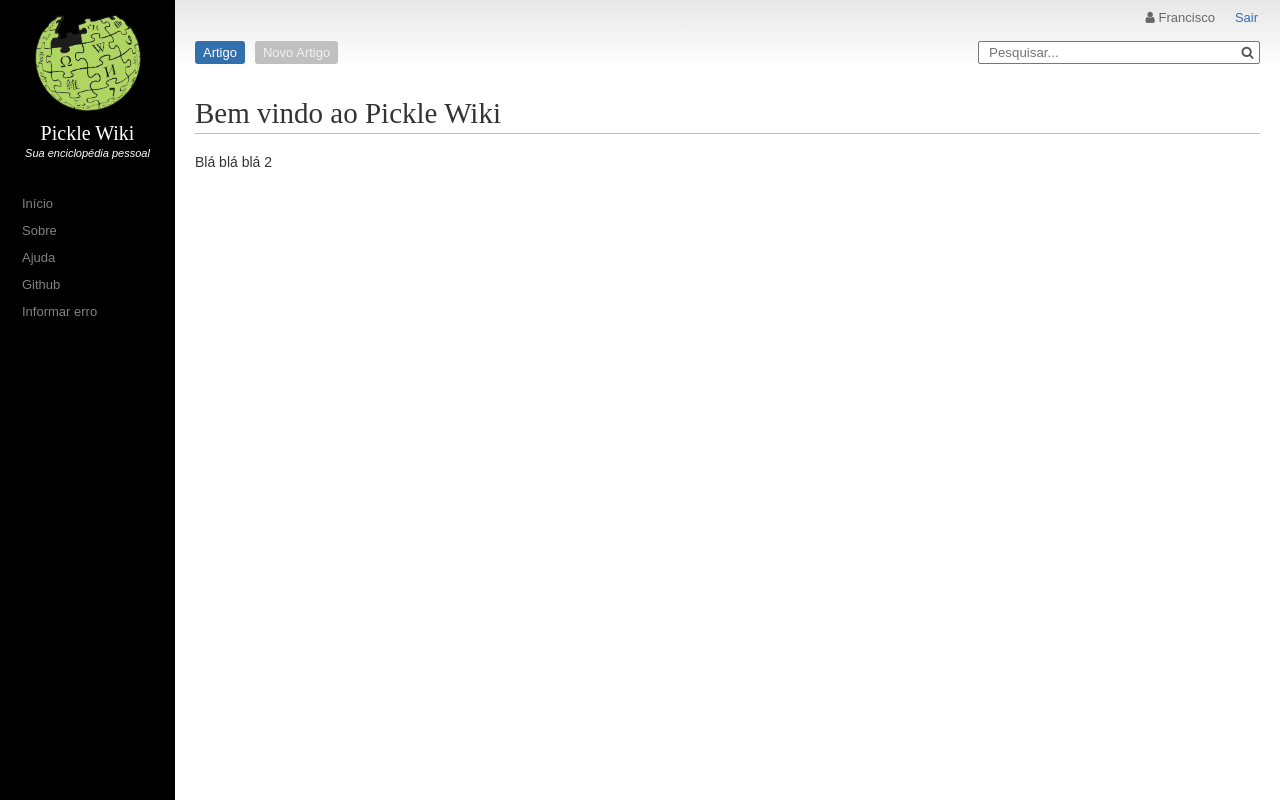
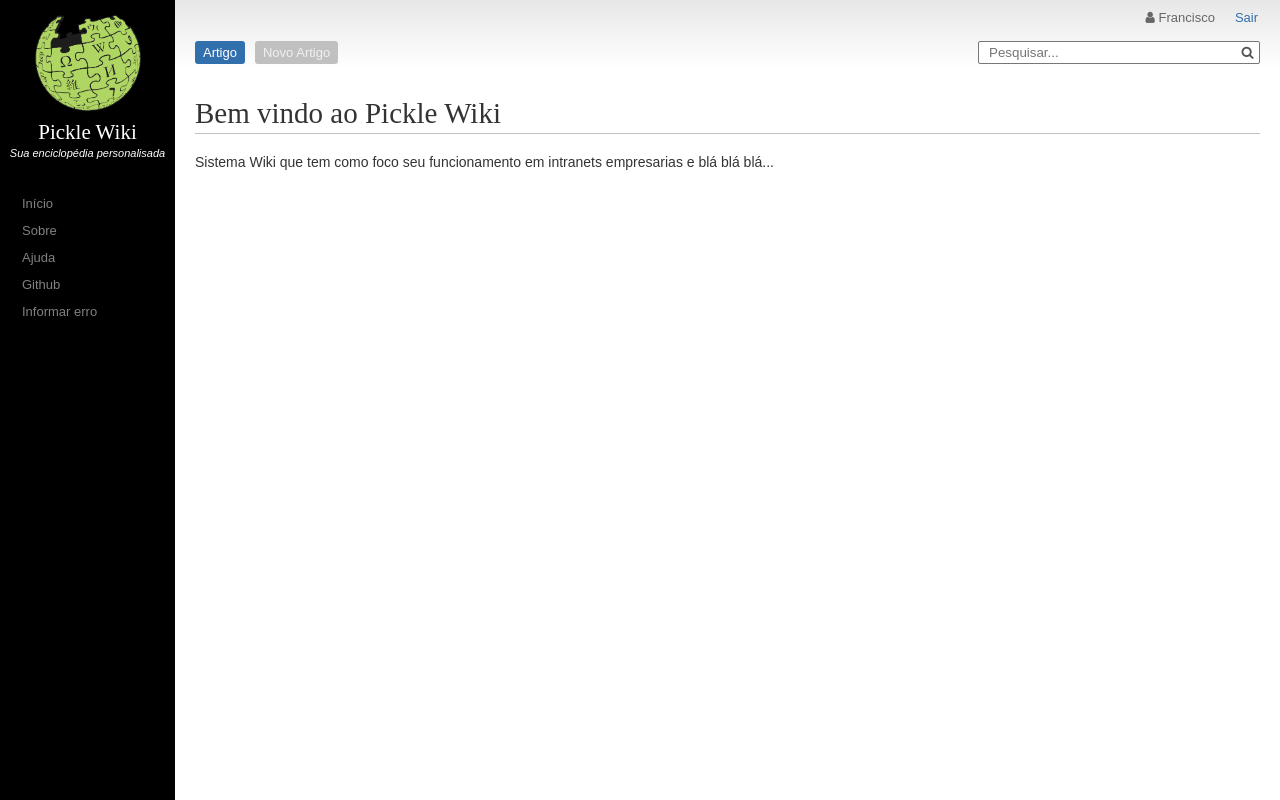
Before and after one commit to SamirSales/pickle-wiki-backend-springboot, a React (Create React App) app: page / in a window 1280 px wide. Built offline with nearby package versions, Linux system fonts and the light colour scheme.

Commit message:
fixing details

```diff
--- a/public/index.html
+++ b/public/index.html
@@ -10,6 +10,7 @@
     -->
     <link rel="manifest" href="%PUBLIC_URL%/manifest.json">
     <link rel="shortcut icon" href="%PUBLIC_URL%/pickle-icon.png">
+    <link href="https://fonts.googleapis.com/css?family=Playfair+Display" rel="stylesheet">
     <!--
       Notice the use of %PUBLIC_URL% in the tags above.
       It will be replaced with the URL of the `public` folder during the build.
--- a/src/components/NavBar/NavBar.css
+++ b/src/components/NavBar/NavBar.css
@@ -29,11 +29,12 @@
 
 .title{
   color: #fff;
-  font-size: 20px;
-  font-weight: 300;
-  padding-top: 2px;
+  font-size: 21px;
+  font-weight: 200;
+  /* padding-top: 2px; */
   margin: 0;
   font-family: "Times New Roman", Times, serif;
+  /* font-family: 'Playfair Display', serif; */
 }
 
 .quote{
--- a/src/components/NavBar/NavBar.js
+++ b/src/components/NavBar/NavBar.js
@@ -11,6 +11,16 @@ class NavBar extends Component {
 
   }
 
+  state = {
+    navItems: [
+      { title: 'Início', key: '1', text: 'Hello início...'},
+      { title: 'Sobre', key: '2', text: 'Hello sobre...'},
+      { title: 'Ajuda', key: '3', text: 'Hello ajuda...'},
+      { title: 'Github', key: '4', text: 'Hello github...'},
+      { title: 'Informar erro', key: '5', text: 'Hello informar erro...'}
+    ]
+  }
+
   shouldComponentUpdate(nextProps, nextState){
     // this component does not need to update
     return false;
@@ -18,7 +28,7 @@ class NavBar extends Component {
 
   render() {
 
-    let items = this.props.items.map((item) => {
+    let items = this.state.navItems.map((item) => {
       return <a align="left"
         href={this.props.home}
         key={item.key} onClick={this.props.click.bind(this, item.title, item.text)}>{item.title}</a>;
@@ -28,7 +38,7 @@ class NavBar extends Component {
       <div className="navBar">
         <img src={logo} alt="Pickle Wiki" height="106" width="106" />
         <h5 className="title">{this.props.title}</h5>
-        <h4 className="quote"><i>Sua enciclopédia pessoal</i></h4>
+        <h4 className="quote"><i>Sua enciclopédia personalisada</i></h4>
         {items}
       </div>
     )
--- a/src/containers/App.js
+++ b/src/containers/App.js
@@ -19,16 +19,9 @@ class App extends PureComponent {
       login: 'chico',
       password: '123456'
     },
-    navItems: [
-      { title: 'Início', key: '1', text: 'Hello início...'},
-      { title: 'Sobre', key: '2', text: 'Hello sobre...'},
-      { title: 'Ajuda', key: '3', text: 'Hello ajuda...'},
-      { title: 'Github', key: '4', text: 'Hello github...'},
-      { title: 'Informar erro', key: '5', text: 'Hello informar erro...'}
-    ],
     simpleTemplate:{
       title: 'Bem vindo ao Pickle Wiki',
-      text: 'Blá blá blá 2'
+      text: 'Sistema Wiki que tem como foco seu funcionamento em intranets empresarias e blá blá blá...'
     },
     dialog:{
       title: '',
@@ -78,8 +71,7 @@ class App extends PureComponent {
   render() {
     return (
       <div className="App">
-        <NavBar items={this.state.navItems}
-          home={this.state.home}
+        <NavBar home={this.state.home}
           title={this.state.appTitle}
           click={this.setSimpleTemplate} />
 
```
